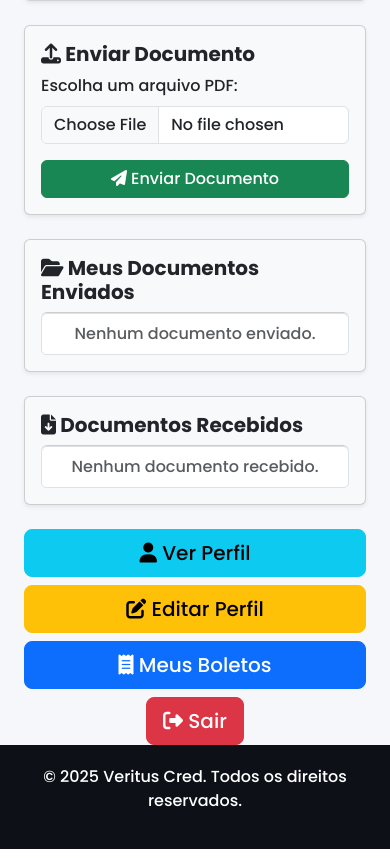
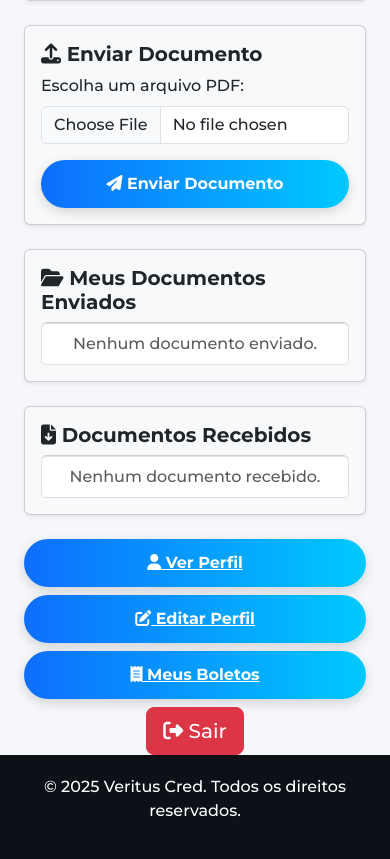
Before and after one commit to verituscred-dev/verituscred, a Django app: page /usuarios/dashboard/ in a window 390 px wide. Shown: the part 492-1351 px from the top of the page. Run offline with Django 5.2, Linux system fonts and the light colour scheme; a user stored in the database is signed in; data that the repository does not hold is empty; parts of the project's set-up code (start-up, migrations or seed data) failed here and were passed over.

Commit message:
Apply modern styles across all templates

```diff
--- a/templates/base.html
+++ b/templates/base.html
@@ -6,10 +6,10 @@
     <title>{% block title %}Veritus Cred - Soluções em Empréstimo{% endblock %}</title>
     <link href="https://cdn.jsdelivr.net/npm/bootstrap@5.3.3/dist/css/bootstrap.min.css" rel="stylesheet">
     <link rel="stylesheet" href="https://cdnjs.cloudflare.com/ajax/libs/font-awesome/6.5.1/css/all.min.css">
-    <link href="https://fonts.googleapis.com/css2?family=Poppins:wght@300;500;700&display=swap" rel="stylesheet">
+    <link href="https://fonts.googleapis.com/css2?family=Montserrat:wght@300;500;700&display=swap" rel="stylesheet">
     <style>
         body {
-            font-family: 'Poppins', sans-serif;
+            font-family: 'Montserrat', sans-serif;
             background-color: #f5f7fa;
             color: #1a1a1a;
         }
@@ -23,6 +23,23 @@
         }
         .navbar-toggler {
             border-color: white;
+        }
+        .btn-modern {
+            background: linear-gradient(90deg, #0d6efd, #00c9ff);
+            color: #fff;
+            border: none;
+            padding: 12px 28px;
+            font-size: 1rem;
+            border-radius: 50px;
+            cursor: pointer;
+            font-weight: 600;
+            box-shadow: 0 4px 12px rgba(0,0,0,0.15);
+            transition: transform .2s, box-shadow .2s, opacity .3s;
+        }
+        .btn-modern:hover {
+            opacity: .95;
+            transform: translateY(-2px);
+            box-shadow: 0 6px 16px rgba(0,0,0,0.2);
         }
         .hero {
             position: relative;
@@ -135,9 +140,9 @@
                     <li class="nav-item"><a class="nav-link" href="/simule/">Simular Empréstimo</a></li>
                     <li class="nav-item"><a class="nav-link" href="/contato/">Contato</a></li>
                     {% if user.is_authenticated %}
-                        <li class="nav-item"><a class="nav-link btn btn-warning text-dark px-3 ms-2 btn-responsive" href="/usuarios/dashboard/">Área do Cliente</a></li>
+                        <li class="nav-item"><a class="nav-link btn-modern px-3 ms-2 btn-responsive" href="/usuarios/dashboard/">Área do Cliente</a></li>
                     {% else %}
-                        <li class="nav-item"><a class="nav-link btn btn-light text-dark px-3 ms-2 btn-responsive" href="/usuarios/login/">Área do Cliente</a></li>
+                        <li class="nav-item"><a class="nav-link btn-modern px-3 ms-2 btn-responsive" href="/usuarios/login/">Área do Cliente</a></li>
                     {% endif %}
                 </ul>
             </div>
@@ -148,8 +153,8 @@
     {% if request.path == "/" %}
       <div class="hero">
         <h1>Encontre o Empréstimo Ideal</h1>
-        <p>Compare opções e contrate o crédito que cabe no seu bolso.</p>
-    <button onclick="window.location.href='/simule/'">Simular agora</button>
+        <p>Compare opções e conquiste o crédito perfeito para você.</p>
+        <button class="btn-modern mt-3 w-100 w-md-auto" onclick="window.location.href='/simule/'">Simular agora</button>
     </div>
 
     <div class="features">
@@ -175,28 +180,19 @@
 <div class="row mt-4">
     <div class="col-12">
         <div class="alert alert-success p-4 text-center shadow-sm" style="font-size: 1.2rem;">
-            <strong>NOVIDADE:</strong> Agora também oferecemos <strong>empréstimos consignados em parceria com grandes empresas</strong>! E o melhor: <span class="text-danger fw-bold">mesmo negativados podem contratar</span>, sem precisar apresentar bens como garantia.
+            <strong>NOVIDADE:</strong> Empréstimos consignados em parceria com grandes empresas! Mesmo negativados têm crédito aprovado sem precisar usar bens como garantia.
+            <span class="d-block mt-2">Realize seus planos com crédito acessível. Faça uma simulação gratuita e encontre a melhor opção para você.</span>
+            <a href="/simule/" class="btn-modern mt-3 w-100 w-md-auto">Simular Empréstimo</a>
         </div>
     </div>
 </div>
-<div class="mt-3">
-    <a href="/simule/" class="btn btn-success btn-lg fw-bold shadow">Solicitar Simulação de Empréstimo</a>
-</div>
-
- <div class="mt-5 text-center">
-     <h4 class="fw-bold">Realize seus planos com crédito acessível.</h4>
-     <p class="lead">Faça uma simulação gratuita e encontre a melhor opção para você.</p>
-     <a href="/simule/" class="btn btn-success btn-lg fw-bold shadow mt-2">Simular Empréstimo</a>
-             </div>
-        </div>
-    </div>
 
     <div class="container about">
         <div class="row align-items-center">
             <div class="col-md-6 col-12 text-center text-md-start">
                 <h2>Sobre Nós</h2>
                 <p>Somos especialistas em crédito pessoal e consignado. Nosso objetivo é oferecer soluções de empréstimo transparentes e seguras para ajudar você a alcançar seus objetivos.</p>
-                <a href="/sobre/" class="btn btn-primary btn-responsive">Saiba Mais</a>
+                <a href="/sobre/" class="btn-modern btn-responsive">Saiba Mais</a>
             </div>
             <div class="col-md-6 col-12 mt-4 mt-md-0">
                 <img src="/static/images/about.jpg" alt="Sobre Nós" class="img-fluid">
--- a/templates/boletos/detalhar_boleto.html
+++ b/templates/boletos/detalhar_boleto.html
@@ -27,7 +27,7 @@
         </p>
 
         {% if boleto.arquivo %}
-            <a href="{{ boleto.arquivo.url }}" class="btn btn-success mt-4 w-100" target="_blank">
+            <a href="{{ boleto.arquivo.url }}" class="btn-modern mt-4 w-100" target="_blank">
                 <i class="fas fa-download"></i> Baixar Boleto
             </a>
         {% else %}
@@ -38,7 +38,7 @@
     </div>
 
     <div class="text-center mt-4">
-        <a href="{% url 'listar_boletos' %}" class="btn btn-outline-primary">
+        <a href="{% url 'listar_boletos' %}" class="btn-modern">
             <i class="fas fa-arrow-left"></i> Voltar para Lista de Boletos
         </a>
     </div>
--- a/templates/boletos/index.html
+++ b/templates/boletos/index.html
@@ -18,7 +18,7 @@
                 <div class="card-body">
                     <h5 class="fw-bold text-dark"><i class="fas fa-file-invoice-dollar fa-2x text-primary mb-3"></i><br>Meus Boletos</h5>
                     <p class="text-muted">Acesse todos os boletos gerados, acompanhe o status e baixe quando necessário.</p>
-                    <a href="{% url 'listar_boletos' %}" class="btn btn-primary w-100">
+                    <a href="{% url 'listar_boletos' %}" class="btn-modern w-100">
                         <i class="fas fa-list"></i> Listar Boletos
                     </a>
                 </div>
@@ -31,7 +31,7 @@
                 <div class="card-body">
                     <h5 class="fw-bold text-dark"><i class="fas fa-plus-circle fa-2x text-success mb-3"></i><br>Gerar Novo Boleto</h5>
                     <p class="text-muted">Crie um novo boleto em poucos cliques e acompanhe os pagamentos facilmente.</p>
-                    <a href="{% url 'gerar_boleto' %}" class="btn btn-success w-100">
+                    <a href="{% url 'gerar_boleto' %}" class="btn-modern w-100">
                         <i class="fas fa-plus"></i> Gerar Boleto
                     </a>
                 </div>
--- a/templates/boletos/listar_boletos.html
+++ b/templates/boletos/listar_boletos.html
@@ -39,10 +39,10 @@
                             {% endif %}
                         </td>
                         <td class="d-flex gap-2">
-                            <a href="{% url 'detalhar_boleto' boleto.id %}" class="btn btn-outline-primary btn-sm">
+                            <a href="{% url 'detalhar_boleto' boleto.id %}" class="btn-modern btn-sm">
                                 <i class="fas fa-eye"></i> Ver
                             </a>
-                            <a href="{{ boleto.arquivo.url }}" class="btn btn-success btn-sm" target="_blank">
+                            <a href="{{ boleto.arquivo.url }}" class="btn-modern btn-sm" target="_blank">
                                 <i class="fas fa-download"></i> Baixar
                             </a>
                         </td>
@@ -59,7 +59,7 @@
 
     <!-- Botão de Voltar ao Dashboard -->
     <div class="text-center mt-4">
-        <a href="{% url 'dashboard' %}" class="btn btn-secondary">
+        <a href="{% url 'dashboard' %}" class="btn-modern">
             <i class="fas fa-arrow-left"></i> Voltar ao Início
         </a>
     </div>
--- a/templates/calculo.html
+++ b/templates/calculo.html
@@ -4,7 +4,7 @@
 
 {% block content %}
 <!-- Seção Hero com Banner -->
-<div class="hero bg-dark text-white text-center py-5" style="background: url('/static/images/calculo.jpg') center/cover no-repeat; height: 300px; display: flex; align-items: center; justify-content: center;">
+<div class="hero" style="background-image: url('/static/images/calculo.jpg');">
     <h1 class="fw-bold text-shadow">Solicite seu Cálculo</h1>
 </div>
 
@@ -76,7 +76,7 @@
                         <label class="form-label"><i class="fas fa-comment text-success"></i> Mensagem:</label>
                         <textarea name="mensagem" class="form-control" rows="4" placeholder="Escreva aqui alguma informação adicional."></textarea>
                     </div>
-                    <button type="submit" class="btn btn-success w-100 fw-bold">Solicitar Cálculo</button>
+                    <button type="submit" class="btn-modern w-100 fw-bold">Solicitar Cálculo</button>
                 </form>
             </div>
         </div>
--- a/templates/contato.html
+++ b/templates/contato.html
@@ -4,7 +4,7 @@
 
 {% block content %}
 <!-- Seção Hero com Banner -->
-<div class="hero bg-dark text-white text-center py-5" style="background: url('/static/images/fale_banner.jpg') center/cover no-repeat; height: 300px; display: flex; align-items: center; justify-content: center;">
+<div class="hero" style="background-image: url('/static/images/fale_banner.jpg');">
     <h1 class="fw-bold text-shadow">Fale Conosco</h1>
 </div>
 
@@ -59,7 +59,7 @@
                         <label for="mensagem" class="form-label"><i class="fas fa-comment text-success"></i> Mensagem:</label>
                         <textarea class="form-control" id="mensagem" name="mensagem" rows="4" placeholder="Escreva sua mensagem aqui..." required></textarea>
                     </div>
-                    <button type="submit" class="btn btn-success w-100 fw-bold">Enviar Mensagem</button>
+                    <button type="submit" class="btn-modern w-100 fw-bold">Enviar Mensagem</button>
                 </form>
             </div>
         </div>
--- a/templates/servicos.html
+++ b/templates/servicos.html
@@ -5,7 +5,7 @@
 {% block content %}
 
 <!-- Banner Hero -->
-<div class="hero bg-dark text-white text-center py-5" style="background: url('/static/images/revisao.jpg') center/cover no-repeat; height: 300px; display: flex; align-items: center; justify-content: center;">
+<div class="hero" style="background-image: url('/static/images/revisao.jpg');">
     <h1 class="fw-bold text-shadow">Nossos Serviços</h1>
 </div>
 
@@ -109,7 +109,7 @@
     <!-- Chamada para Ação -->
 
 <div class="text-center mt-5">
-    <a href="/simule/" class="btn btn-success btn-lg fw-bold shadow">
+    <a href="/simule/" class="btn-modern btn-lg fw-bold shadow w-100 w-md-auto">
         <i class="bi bi-cash-stack"></i> Quero Simular Meu Empréstimo
     </a>
 </div>
--- a/templates/simule.html
+++ b/templates/simule.html
@@ -4,7 +4,7 @@
 
 {% block content %}
 <!-- Seção Hero -->
-<div class="hero bg-dark text-white text-center py-5" style="background: url('/static/images/simule.jpg') center/cover no-repeat; height: 300px; display: flex; align-items: center; justify-content: center;">
+<div class="hero" style="background-image: url('/static/images/simule.jpg');">
     <h1 class="fw-bold text-shadow">Simule seu Empréstimo</h1>
 </div>
 
@@ -78,7 +78,7 @@
     			<input type="text" name="renda_mensal" class="form-control" placeholder="Ex: 5.000,00" required>
 		    </div>
 
-                    <button type="submit" class="btn btn-success btn-lg w-100 fw-bold">
+                    <button type="submit" class="btn-modern btn-lg w-100 fw-bold">
                         <i class="bi bi-calculator-fill"></i> Simular Empréstimo
                     </button>
                 </form>
--- a/templates/sobre.html
+++ b/templates/sobre.html
@@ -4,7 +4,7 @@
 
 {% block content %}
 <!-- Seção Hero com Banner -->
-<div class="hero bg-dark text-white text-center py-5" style="background: url('/static/images/about_banner.jpg') center/cover no-repeat; height: 300px; display: flex; align-items: center; justify-content: center;">
+<div class="hero" style="background-image: url('/static/images/about_banner.jpg');">
     <h1 class="fw-bold text-shadow">Quem Somos</h1>
 </div>
 
@@ -86,7 +86,7 @@
 
     <!-- Botão de Fale Conosco -->
     <div class="text-center mt-5">
-        <a href="/contato/" class="btn btn-success btn-lg fw-bold shadow"><i class="fas fa-comments"></i> Fale Conosco</a>
+        <a href="/contato/" class="btn-modern btn-lg fw-bold shadow w-100 w-md-auto"><i class="fas fa-comments"></i> Fale Conosco</a>
     </div>
 </div>
 {% endblock %}
--- a/templates/usuarios/cadastro.html
+++ b/templates/usuarios/cadastro.html
@@ -20,7 +20,7 @@
                 </div>
             {% endfor %}
 
-            <button type="submit" class="btn btn-success w-100"><i class="fas fa-user-plus"></i> Cadastrar</button>
+            <button type="submit" class="btn-modern w-100"><i class="fas fa-user-plus"></i> Cadastrar</button>
         </form>
 
         <div class="text-center mt-3">
--- a/templates/usuarios/dashboard.html
+++ b/templates/usuarios/dashboard.html
@@ -53,7 +53,7 @@
                 <label for="arquivo" class="form-label">Escolha um arquivo PDF:</label>
                 <input type="file" name="arquivo" id="arquivo" class="form-control" accept="application/pdf" required>
             </div>
-            <button type="submit" class="btn btn-success w-100">
+            <button type="submit" class="btn-modern w-100">
                 <i class="fas fa-paper-plane"></i> Enviar Documento
             </button>
         </form>
@@ -92,7 +92,7 @@
                         <i class="fas fa-file-pdf text-primary"></i>
                         <a href="{{ documento.arquivo.url }}" target="_blank">{{ documento.titulo }}</a>
                     </span>
-                    <a href="{{ documento.arquivo.url }}" class="btn btn-primary btn-sm">
+                    <a href="{{ documento.arquivo.url }}" class="btn-modern btn-sm">
                         <i class="fas fa-download"></i> Baixar
                     </a>
                 </li>
@@ -105,19 +105,19 @@
     {% else %}
         <p class="text-center text-muted">Você precisa estar logado para acessar esta página.</p>
         <div class="text-center">
-            <a href="{% url 'login' %}" class="btn btn-primary">Ir para Login</a>
+            <a href="{% url 'login' %}" class="btn-modern">Ir para Login</a>
         </div>
     {% endif %}
 
     <div class="text-center mt-4 d-grid gap-2 d-md-flex justify-content-md-center">
         {% if user.is_authenticated %}
-        <a href="{% url 'perfil' %}" class="btn btn-info btn-lg">
+        <a href="{% url 'perfil' %}" class="btn-modern btn-lg">
             <i class="fas fa-user"></i> Ver Perfil
         </a>
-        <a href="{% url 'editar_perfil' %}" class="btn btn-warning btn-lg">
+        <a href="{% url 'editar_perfil' %}" class="btn-modern btn-lg">
             <i class="fas fa-edit"></i> Editar Perfil
         </a>
-        <a href="{% url 'listar_boletos' %}" class="btn btn-primary btn-lg">
+        <a href="{% url 'listar_boletos' %}" class="btn-modern btn-lg">
             <i class="fas fa-receipt"></i> Meus Boletos
         </a>
         <form action="{% url 'logout' %}" method="post" class="d-inline">
--- a/templates/usuarios/editar_perfil.html
+++ b/templates/usuarios/editar_perfil.html
@@ -52,15 +52,15 @@
             </div>
 
             <!-- Botão Salvar -->
-            <button type="submit" class="btn btn-success w-100 shadow-sm">
+            <button type="submit" class="btn-modern w-100 shadow-sm">
                 <i class="fas fa-save"></i> Salvar Alterações
             </button>
         </form>
 
         <!-- Links de Navegação -->
         <div class="text-center mt-4">
-            <a href="{% url 'perfil' %}" class="btn btn-outline-primary"><i class="fas fa-user"></i> Voltar para o Perfil</a>
-            <a href="{% url 'dashboard' %}" class="btn btn-outline-dark"><i class="fas fa-home"></i> Voltar para o Início</a>
+            <a href="{% url 'perfil' %}" class="btn-modern"><i class="fas fa-user"></i> Voltar para o Perfil</a>
+            <a href="{% url 'dashboard' %}" class="btn-modern"><i class="fas fa-home"></i> Voltar para o Início</a>
         </div>
     </div>
 </div>
--- a/templates/usuarios/login.html
+++ b/templates/usuarios/login.html
@@ -25,7 +25,7 @@
                 <input type="password" name="password" class="form-control" id="id_password" placeholder="Digite sua senha" required>
             </div>
 
-            <button type="submit" class="btn btn-success w-100"><i class="fas fa-sign-in-alt"></i> Entrar</button>
+            <button type="submit" class="btn-modern w-100"><i class="fas fa-sign-in-alt"></i> Entrar</button>
         </form>
 
         <div class="text-center mt-3">
--- a/templates/usuarios/logout.html
+++ b/templates/usuarios/logout.html
@@ -7,7 +7,7 @@
     <div class="card p-4 shadow-lg rounded w-50 text-center">
         <h2 class="fw-bold mb-3">Você saiu da sua conta</h2>
         <p>Se deseja acessar novamente, clique no botão abaixo.</p>
-        <a href="{% url 'login' %}" class="btn btn-primary"><i class="fas fa-sign-in-alt"></i> Fazer login</a>
+        <a href="{% url 'login' %}" class="btn-modern"><i class="fas fa-sign-in-alt"></i> Fazer login</a>
     </div>
 </div>
 {% endblock %}
--- a/templates/usuarios/reset_password.html
+++ b/templates/usuarios/reset_password.html
@@ -15,7 +15,7 @@
                 {{ form.email }}
             </div>
 
-            <button type="submit" class="btn btn-success w-100"><i class="fas fa-paper-plane"></i> Enviar Link de Redefinição</button>
+            <button type="submit" class="btn-modern w-100"><i class="fas fa-paper-plane"></i> Enviar Link de Redefinição</button>
         </form>
 
         <div class="text-center mt-3">
--- a/templates/usuarios/reset_password_complete.html
+++ b/templates/usuarios/reset_password_complete.html
@@ -9,7 +9,7 @@
         <p class="text-muted">Agora você pode acessar sua conta com sua nova senha.</p>
 
         <div class="mt-4">
-            <a href="{% url 'login' %}" class="btn btn-success w-100"><i class="fas fa-sign-in-alt"></i> Ir para o Login</a>
+            <a href="{% url 'login' %}" class="btn-modern w-100"><i class="fas fa-sign-in-alt"></i> Ir para o Login</a>
         </div>
     </div>
 </div>
--- a/templates/usuarios/reset_password_confirm.html
+++ b/templates/usuarios/reset_password_confirm.html
@@ -21,7 +21,7 @@
                 {{ form.new_password2 }}
             </div>
 
-            <button type="submit" class="btn btn-success w-100"><i class="fas fa-sync-alt"></i> Atualizar Senha</button>
+            <button type="submit" class="btn-modern w-100"><i class="fas fa-sync-alt"></i> Atualizar Senha</button>
         </form>
 
         <div class="text-center mt-3">
--- a/templates/usuarios/reset_password_sent.html
+++ b/templates/usuarios/reset_password_sent.html
@@ -10,7 +10,7 @@
         <p class="text-muted">Se não encontrar, verifique também a pasta de spam.</p>
 
         <div class="mt-4">
-            <a href="{% url 'login' %}" class="btn btn-success w-100"><i class="fas fa-sign-in-alt"></i> Voltar para o Login</a>
+            <a href="{% url 'login' %}" class="btn-modern w-100"><i class="fas fa-sign-in-alt"></i> Voltar para o Login</a>
         </div>
     </div>
 </div>
```
Also changed, not shown: other parts of templates/base.html (+12 -24 lines), templates/usuarios/perfil.html (+5 -5 lines).
